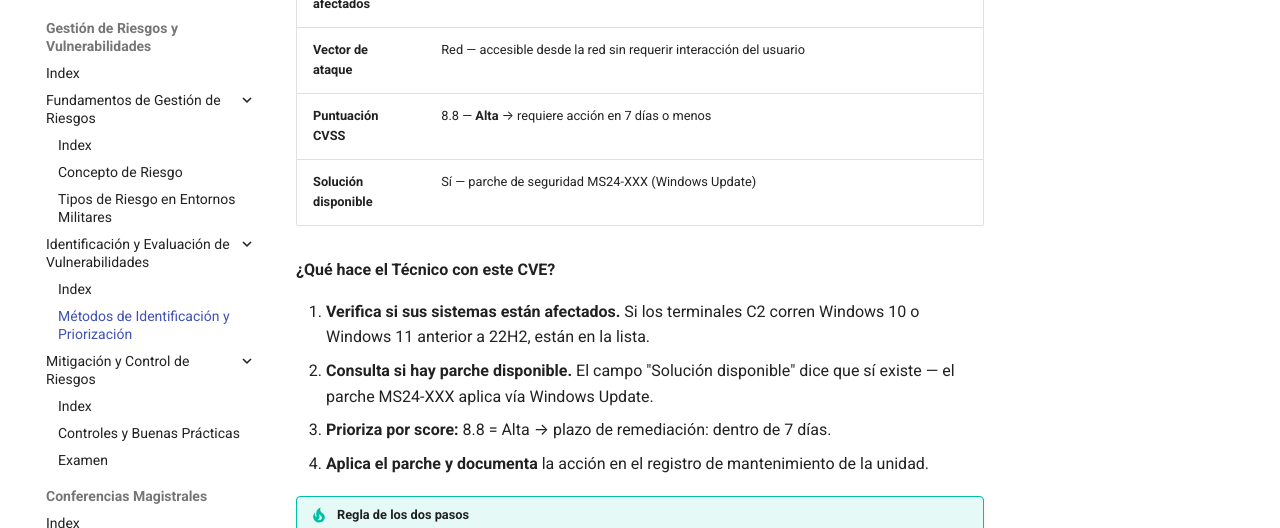
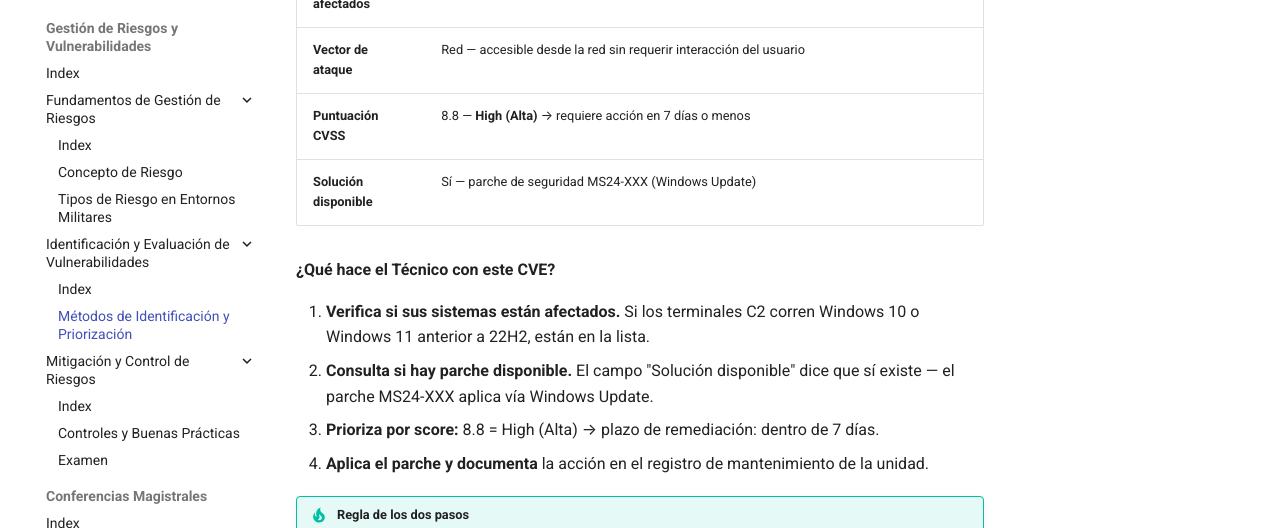
Before and after one commit to ollerenac/ciberdefensa-modulo4, an MkDocs documentation site: the page built from docs/gestion-riesgos/identificacion-vulnerabilidades/metodos-identificacion.md, in a window 1280 px wide and 900 px high, scrolled down 1615 px. Shown: the part 152-680 px from the top of the window. Built offline with MkDocs 1.6.1 and Material for MkDocs 9.7.7, drawn with Linux system fonts in a browser that asks for light colours; comment, search, counter and statistics services are not loaded.

Commit message:
fix(04): WR-02 align CVE example severity labels to NVD English High/Alta

```diff
--- a/docs/gestion-riesgos/identificacion-vulnerabilidades/metodos-identificacion.md
+++ b/docs/gestion-riesgos/identificacion-vulnerabilidades/metodos-identificacion.md
@@ -42,14 +42,14 @@ El objetivo no es escribir CVEs — es leer los que ya existen y tomar decisione
 | **Descripción** | Vulnerabilidad de desbordamiento de búfer en el servicio SMB de Windows que permite ejecución remota de código sin autenticación previa. |
 | **Sistemas afectados** | Windows 10 (todas las versiones), Windows 11 (versiones anteriores a 22H2) |
 | **Vector de ataque** | Red — accesible desde la red sin requerir interacción del usuario |
-| **Puntuación CVSS** | 8.8 — **Alta** → requiere acción en 7 días o menos |
+| **Puntuación CVSS** | 8.8 — **High (Alta)** → requiere acción en 7 días o menos |
 | **Solución disponible** | Sí — parche de seguridad MS24-XXX (Windows Update) |
 
 **¿Qué hace el Técnico con este CVE?**
 
 1. **Verifica si sus sistemas están afectados.** Si los terminales C2 corren Windows 10 o Windows 11 anterior a 22H2, están en la lista.
 2. **Consulta si hay parche disponible.** El campo "Solución disponible" dice que sí existe — el parche MS24-XXX aplica vía Windows Update.
-3. **Prioriza por score:** 8.8 = Alta → plazo de remediación: dentro de 7 días.
+3. **Prioriza por score:** 8.8 = High (Alta) → plazo de remediación: dentro de 7 días.
 4. **Aplica el parche y documenta** la acción en el registro de mantenimiento de la unidad.
 
 !!! tip "Regla de los dos pasos"
```
